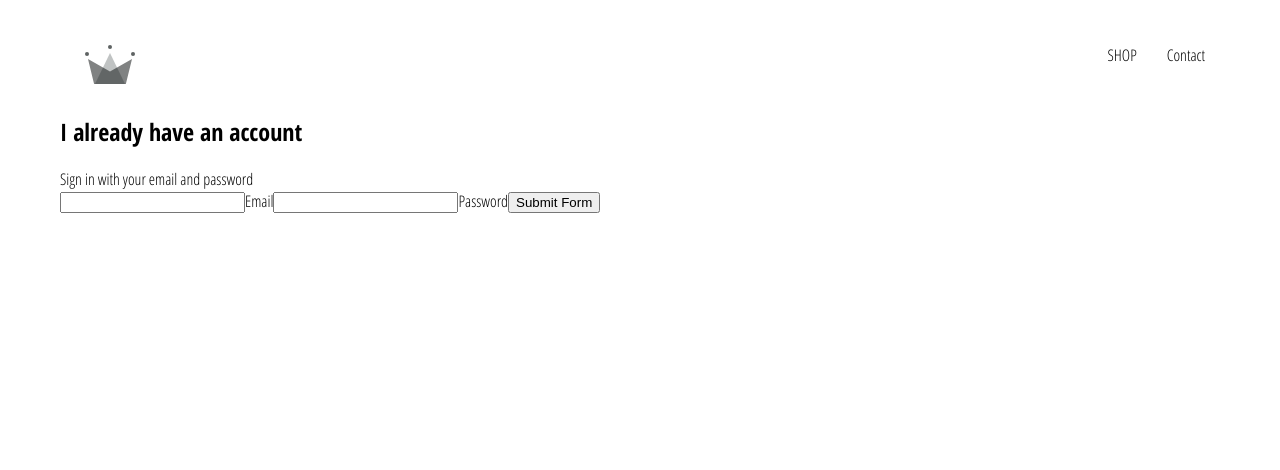
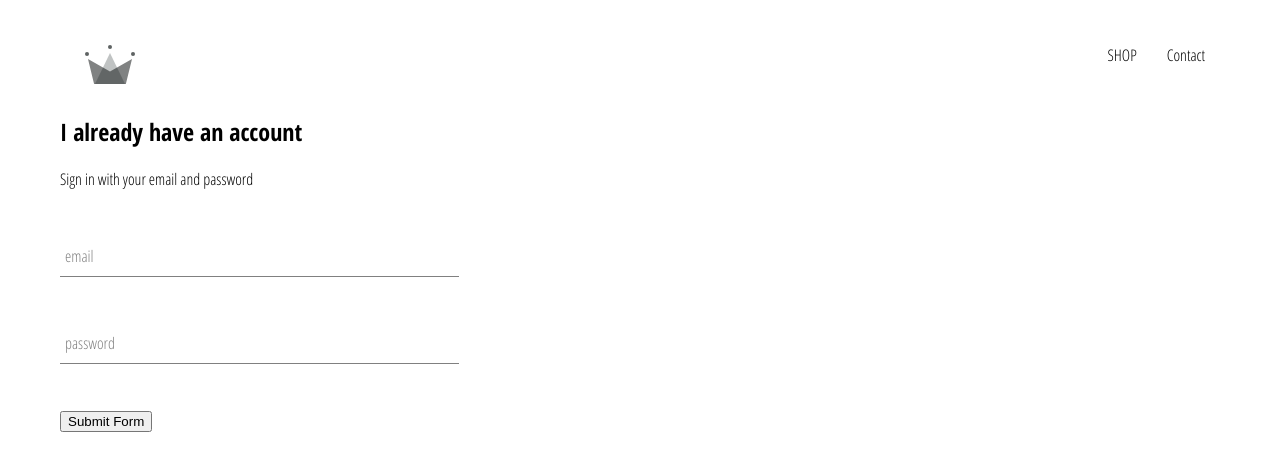
Before and after one commit to sujata13/crwn-clothing, a React (Create React App) app: page /signin in a window 1280 px wide. Shown: the top 470 px of the page. Built offline with nearby package versions, Linux system fonts and the light colour scheme.

Commit message:
Added Form Component in Sign-in

```diff
--- a/src/components/sign-in/sign-in.component.jsx
+++ b/src/components/sign-in/sign-in.component.jsx
@@ -1,6 +1,8 @@
 import React from "react";
 
 import './sign-in.styles.scss';
+
+import FormInput from "../form-input/form-input.component";
 
 class SignIn extends React.Component{
     constructor(props){
@@ -31,16 +33,22 @@ class SignIn extends React.Component{
                 <span>Sign in with your email and password</span>
 
                 <form onSubmit={this.handleSubmit}>
-                    <input name="email" type="email" value={this.state.email} onChange={this.handleChange} required/>
-                    <label>Email</label>
-                    <input
+                    <FormInput
+                     name="email"
+                     type="email"
+                     value={this.state.email}
+                     handleChange={this.handleChange}
+                     label="email"
+                     required
+                    />
+                    <FormInput
                      name="password"
                      type="password"
                      value={this.state.password}
-                     onChange={this.handleChange}
+                     handleChange={this.handleChange}
+                     label="password"
                      required
                     />
-                    <label>Password</label>
 
                     <input type='submit' value='Submit Form'/>
                 </form>
--- a/src/components/sign-in/sign-in.styles.scss
+++ b/src/components/sign-in/sign-in.styles.scss
@@ -0,0 +1,3 @@
+.sign-in{
+    width: 30vw;
+}
```
